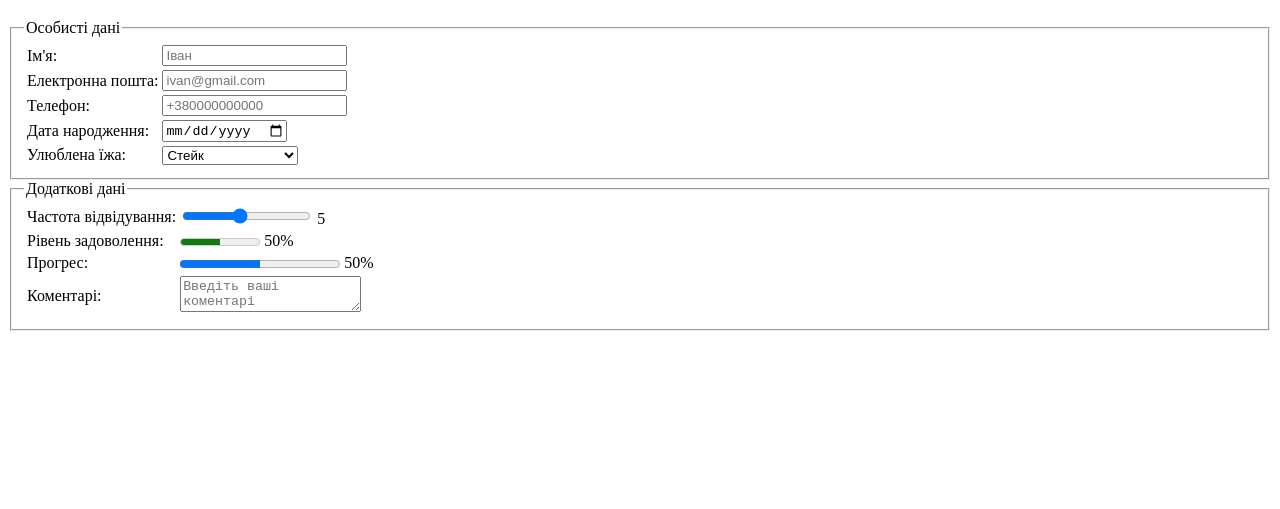
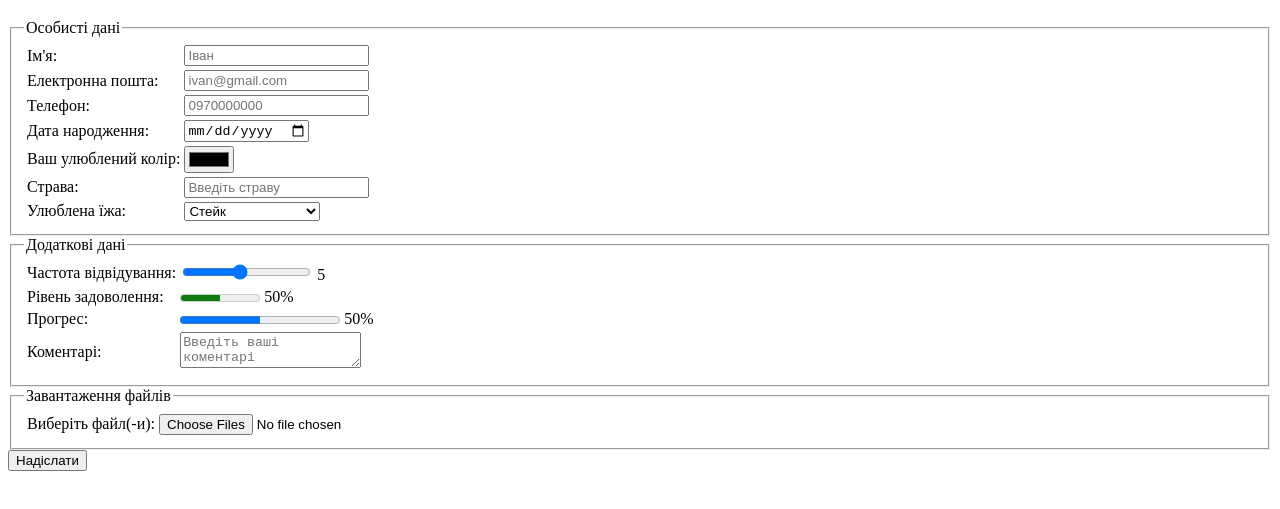
Before and after one commit to HavryliukNP/SanaWeb01, a plain HTML site: page index.html in a window 1280 px wide. Shown: the part 61-570 px from the top of the page. Drawn offline with Linux system fonts and the light colour scheme.

Commit message:
Виконав завдання 2

```diff
--- a/index.html
+++ b/index.html
@@ -20,11 +20,28 @@
             </tr>
             <tr>
                 <td><label for="phone">Телефон:</label></td>
-                <td><input type="tel" id="phone" name="phone" placeholder="+380000000000"></td>
+                <td><input type="number" id="phone" name="phone" placeholder="0970000000" pattern="[0-9]{10}"></td>
             </tr>
             <tr>
                 <td><label for="birthdate">Дата народження:</label></td>
                 <td><input type="date" id="birthdate" name="birthdate" required></td>
+            </tr>
+            <tr>
+                <td><label for="color">Ваш улюблений колір:</label></td>
+                <td><input type="color" id="color" name="color"></td>
+            </tr>
+            <tr>
+                <td><label for="dish">Страва:</label></td>
+                <td>
+                    <input type="text" id="dish" name="dish" list="dishes" placeholder="Введіть страву">
+                    <datalist id="dishes">
+                        <option value="Піца">
+                        <option value="Спагеті">
+                        <option value="Стейк">
+                        <option value="Салат">
+                        <option value="Суп">
+                    </datalist>
+                </td>
             </tr>
             <tr>
                 <td><label for="favorite-food">Улюблена їжа:</label></td>
@@ -87,7 +104,16 @@
             </tr>
         </table>
     </fieldset>
-
+    <fieldset>
+        <legend>Завантаження файлів</legend>
+        <table>
+            <tr>
+                <td><label for="file-upload">Виберіть файл(-и):</label></td>
+                <td><input type="file" id="file-upload" name="file-upload" multiple></td>
+            </tr>
+        </table>
+    </fieldset>
+    <input type="submit" value="Надіслати">
 </form>
 </body>
 </html>
```
